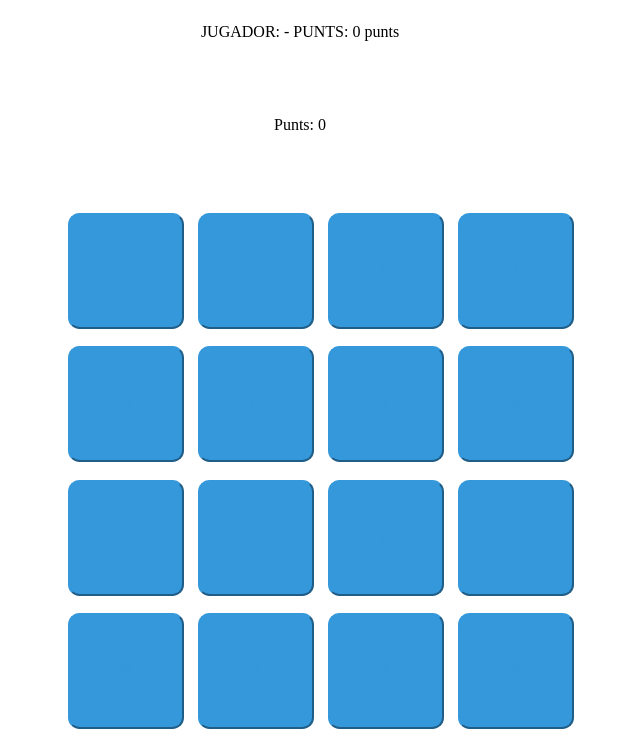
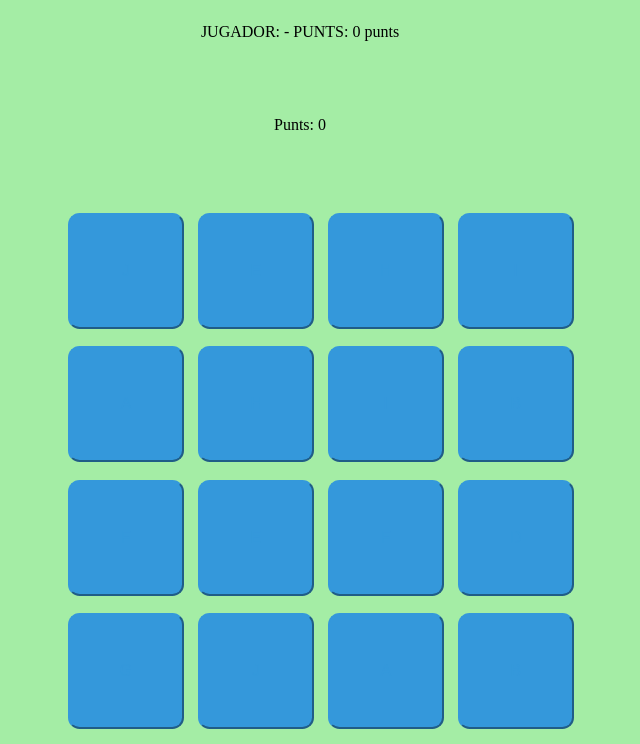
Before and after one commit to cristina16z/JocParelles, a plain HTML site: page joc.html in a window 1280 px wide. Shown: the part 102-846 px from the top of the page, without its empty margins (340-980 px from the left). Drawn offline with Linux system fonts and the light colour scheme.

Commit message:
Correcció Color de Fons segons Navegador

```diff
--- a/script/joc.js
+++ b/script/joc.js
@@ -26,7 +26,7 @@ let punts = 0;
 let maxPunts = 0;
 let maxJugador;
 
-
+const userAgent = navigator.userAgent;
 
 const lletres = ['A','B','C','D','E','F','G','H','I','J',]
 const lletresContenidor = document.getElementById('joc');
@@ -35,6 +35,16 @@ const lletresContenidor = document.getElementById('joc');
 
 //FUNCTIONS
 
+function colorNavegador(){
+
+    if (userAgent.includes("Chrome")) {
+        document.body.style.backgroundColor = 'rgb(164, 237, 165)';
+    } else if (userAgent.includes("Mozilla")) {
+        document.body.style.backgroundColor = "orange";
+    }
+}
+
+colorNavegador();
 
 function mostrarNombre(){
    // obj_nombre_jugador.textContent = nomStorage;
--- a/style/style_partidaFinalitzada.css
+++ /dev/null
@@ -1,3 +0,0 @@
-body{
-    background-color: orange;
-}
```
Also changed, not shown: partidaFinalitzada.html (+2 -1 lines), script/partidaFinalitzada.js (added, +14 -0 lines).
